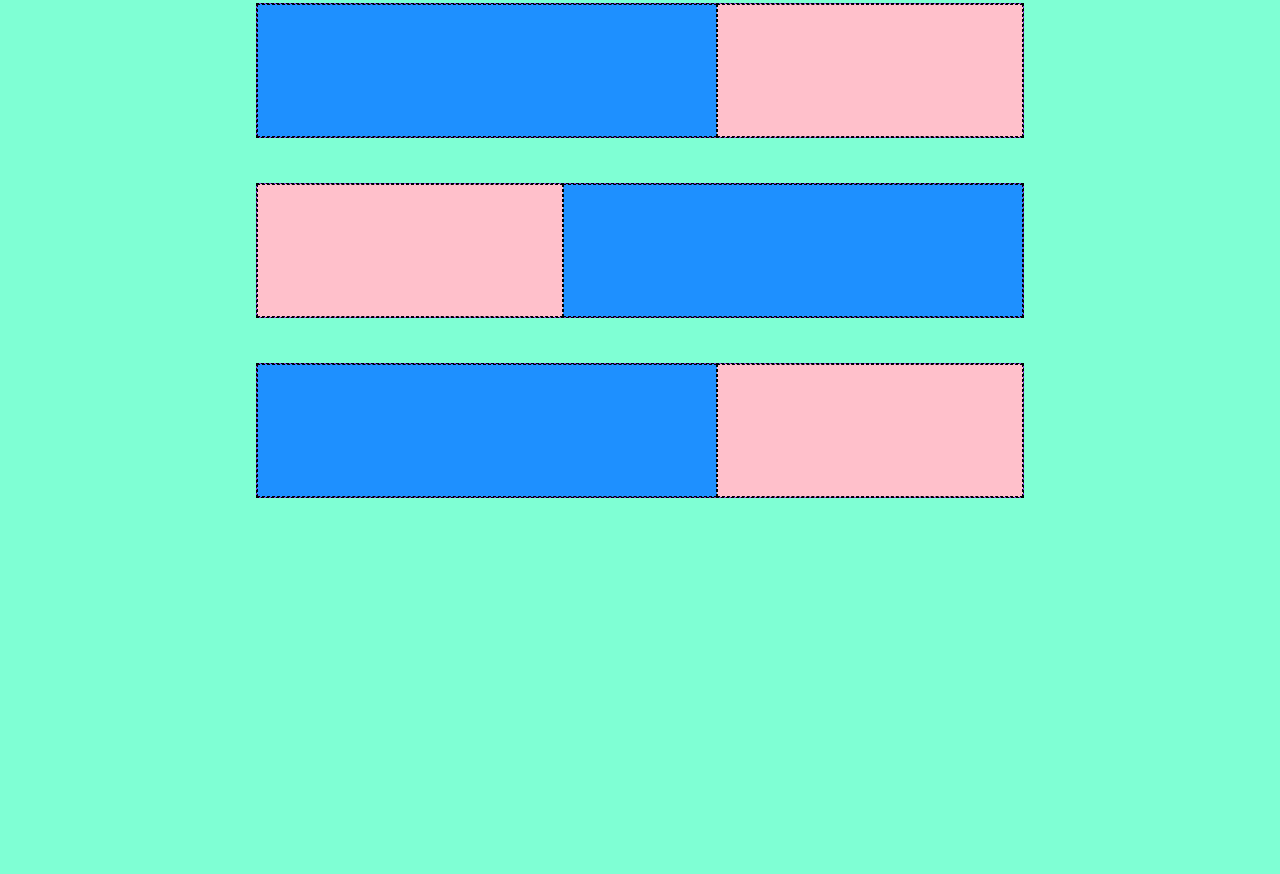
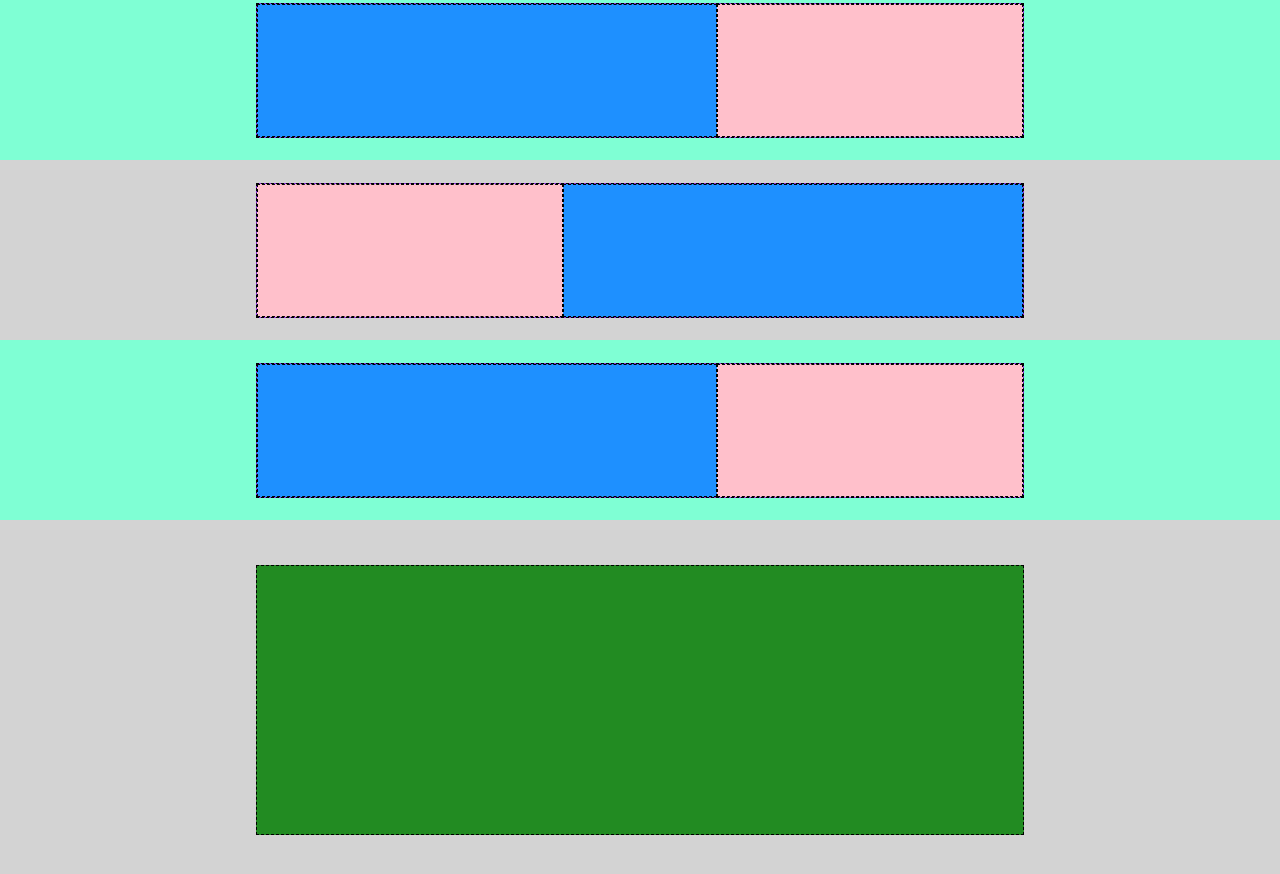
Before and after one commit to gabrieleomegna/htmlcss-struttura-discord, a plain HTML site: page index.html in a window 1280 px wide. Shown: the part 250-1124 px from the top of the page. Drawn offline with Linux system fonts and the light colour scheme.

Commit message:
Completed main layout

```diff
--- a/index.html
+++ b/index.html
@@ -26,7 +26,7 @@
                 <div class="box-light-pink"></div>
             </div>
         </section>
-        <section class="main-section display-flex"> <!-- Boxes pink-blue -->
+        <section class="main-section display-flex bg-grey"> <!-- Boxes pink-blue -->
             <div class="common-size display-flex">
                 <div class="box-light-pink"></div>
                 <div class="box-blue"></div>
@@ -38,8 +38,8 @@
                 <div class="box-light-pink"></div>
             </div>
         </section>
-        <section class="main-section-box-green display-flex"> <!-- Big box green -->
-
+        <section class="main-section-box-green display-flex bg-grey"> <!-- Big box green -->
+            <div class="common-size bg-green"></div>
         </section>
     </main>
     <footer>
--- a/style/style.css
+++ b/style/style.css
@@ -57,3 +57,12 @@ main {
     height: 100%;
     background-color: rgb(255, 192, 203);
 }
+.bg-grey {
+    background-color: rgb(211, 211, 211);
+}
+.main-section-box-green {
+    height: calc(2 * (100% / 5));
+}
+.bg-green {
+    background-color: rgb(34, 139, 34);
+}
```
